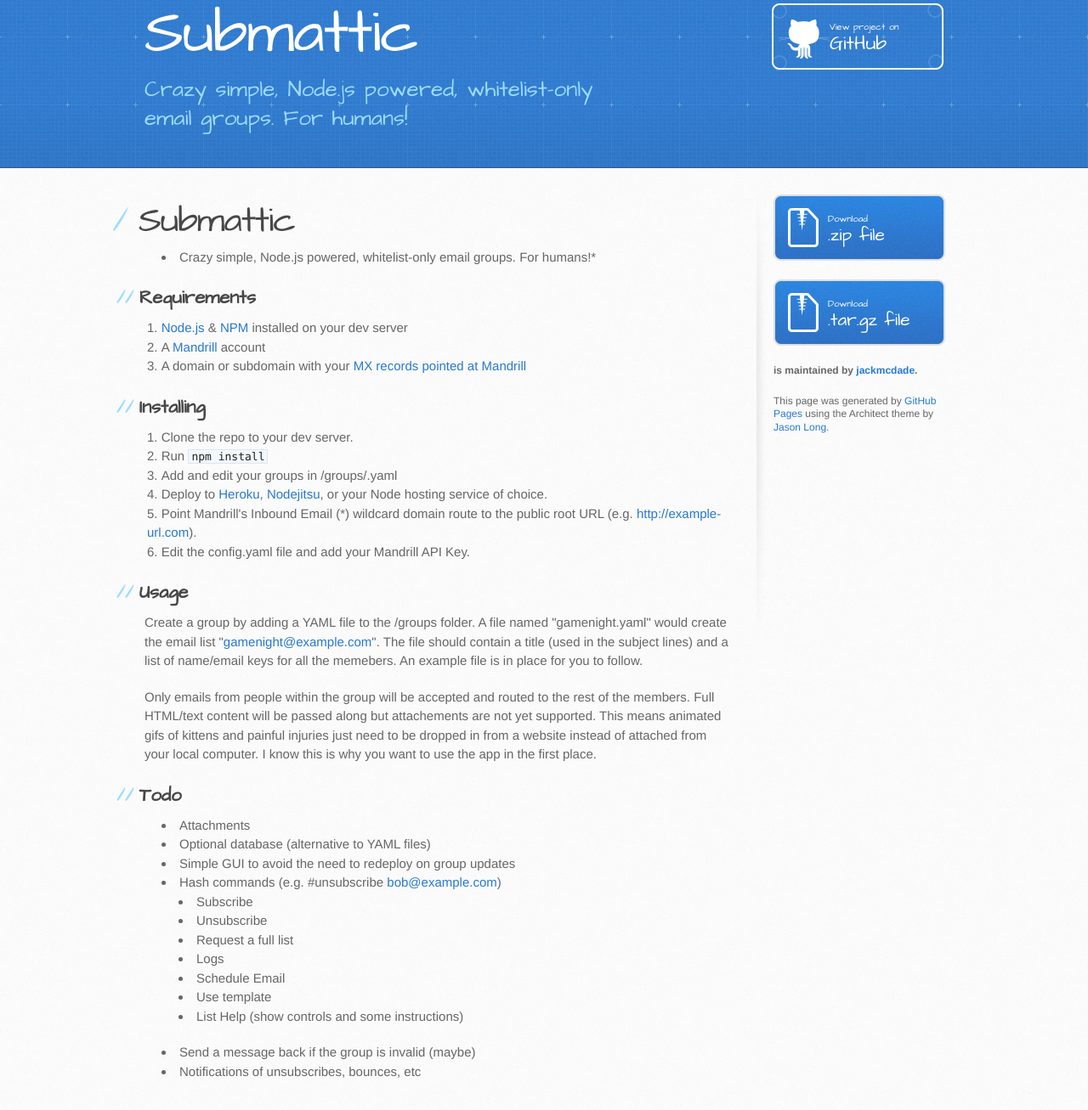
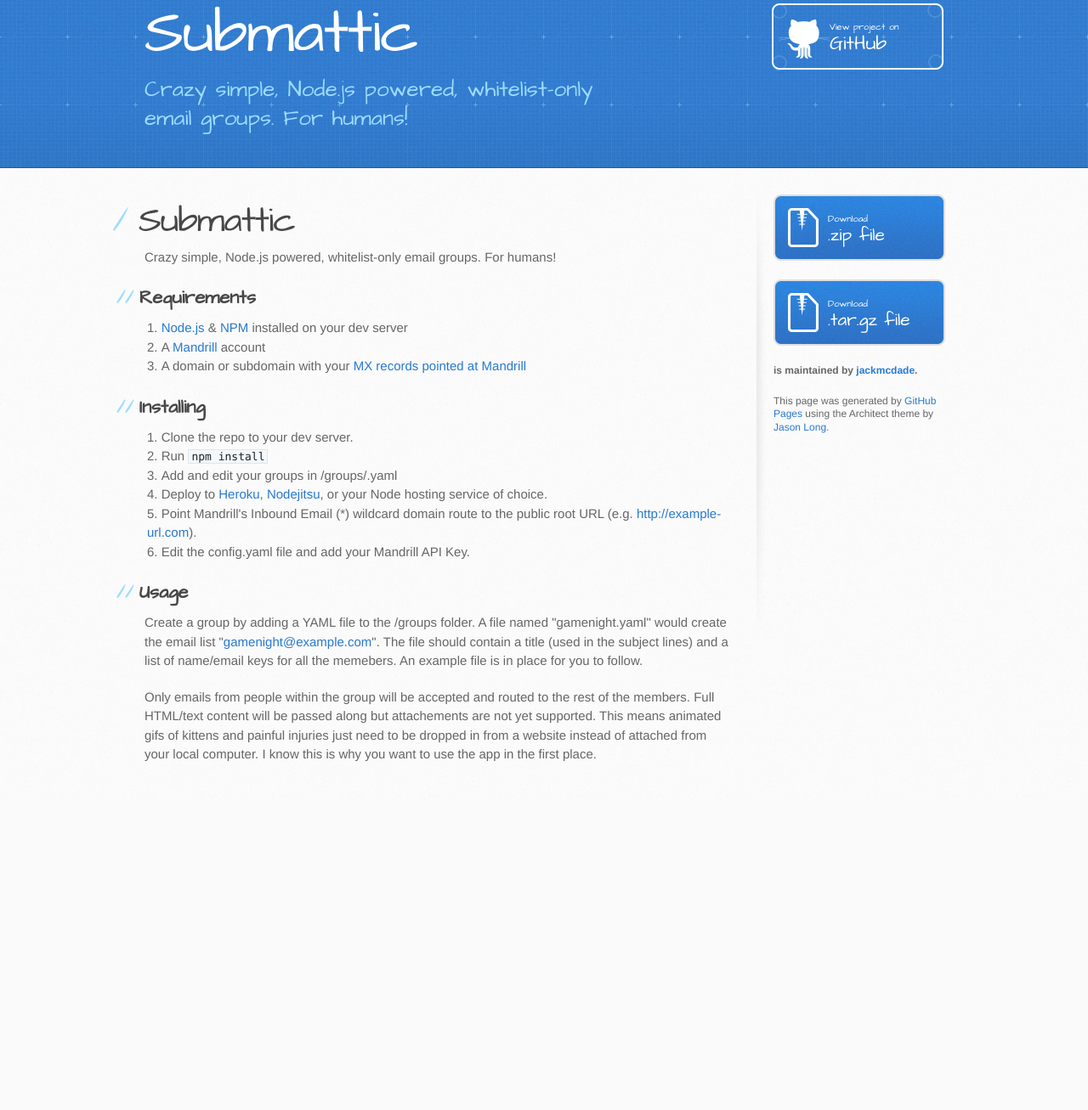
Before and after one commit to jackmcdade/submattic, a plain HTML site: page index.html in a window 1280 px wide. Shown: the part 37-1344 px from the top of the page at 85% size. After the commit the page ends 979 px from the top, so only its background shows below. Drawn offline with Linux system fonts and the light colour scheme.

```diff
--- a/index.html
+++ b/index.html
@@ -30,9 +30,9 @@
         <section id="main-content">
           <h1>Submattic</h1>
 
-<ul>
-<li>Crazy simple, Node.js powered, whitelist-only email groups. For humans!*</li>
-</ul><h2>Requirements</h2>
+<p><em>Crazy simple, Node.js powered, whitelist-only email groups. For humans!</em></p>
+
+<h2>Requirements</h2>
 
 <ol>
 <li>
@@ -55,28 +55,6 @@
 <p>Create a group by adding a YAML file to the /groups folder. A file named "gamenight.yaml" would create the email list "<a href="mailto:gamenight@example.com">gamenight@example.com</a>". The file should contain a title (used in the subject lines) and a list of name/email keys for all the memebers. An example file is in place for you to follow.</p>
 
 <p>Only emails from people within the group will be accepted and routed to the rest of the members. Full HTML/text content will be passed along but attachements are not yet supported. This means animated gifs of kittens and painful injuries just need to be dropped in from a website instead of attached from your local computer. I know this is why you want to use the app in the first place.</p>
-
-<h2>Todo</h2>
-
-<ul>
-<li>Attachments</li>
-<li>Optional database (alternative to YAML files)</li>
-<li>Simple GUI to avoid the need to redeploy on group updates</li>
-<li>Hash commands (e.g. #unsubscribe <a href="mailto:bob@example.com">bob@example.com</a>)
-
-<ul>
-<li>Subscribe</li>
-<li>Unsubscribe</li>
-<li>Request a full list</li>
-<li>Logs</li>
-<li>Schedule Email</li>
-<li>Use template</li>
-<li>List Help (show controls and some instructions)</li>
-</ul>
-</li>
-<li>Send a message back if the group is invalid (maybe)</li>
-<li>Notifications of unsubscribes, bounces, etc</li>
-</ul>
         </section>
 
         <aside id="sidebar">
```
Also changed, not shown: params.json (+1 -1 lines).
